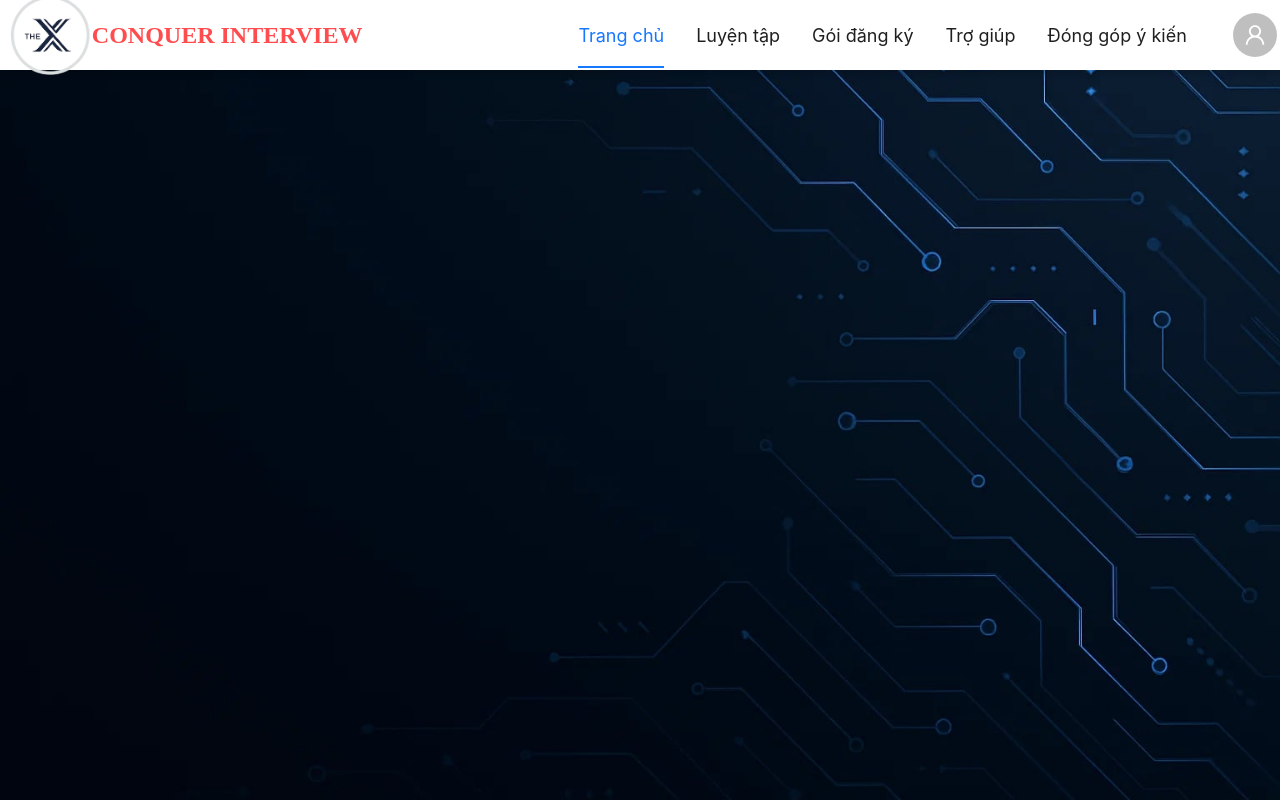
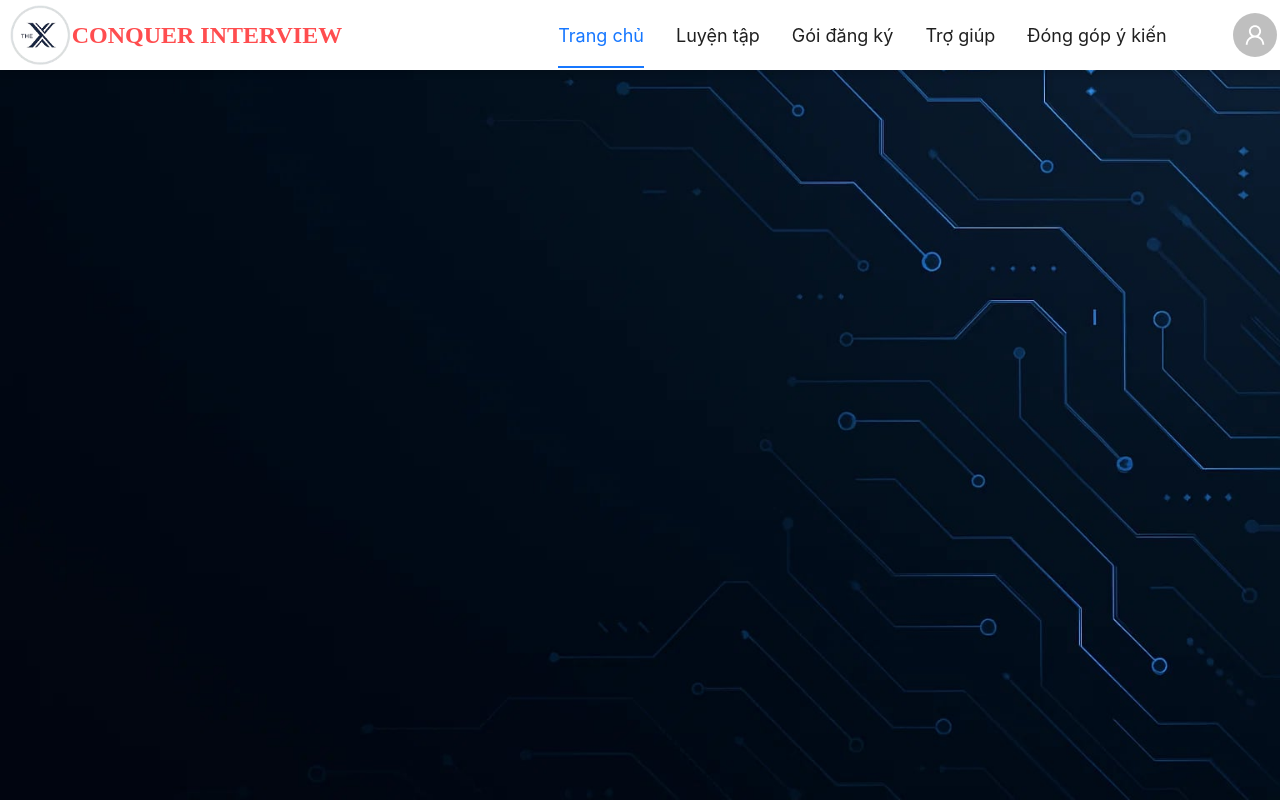
Before and after one commit to Luan0401/conquer_interview, a React (Vite) app: page /header in a window 1280 px wide. Built offline with nearby package versions, Linux system fonts and the light colour scheme.

Commit message:
fix-logo

```diff
--- a/src/components/Header/index.scss
+++ b/src/components/Header/index.scss
@@ -20,7 +20,7 @@
 
 
     .logo-img {
-      height: 80px;
+      height: 60px;
       object-fit: contain;
     }
 
```
